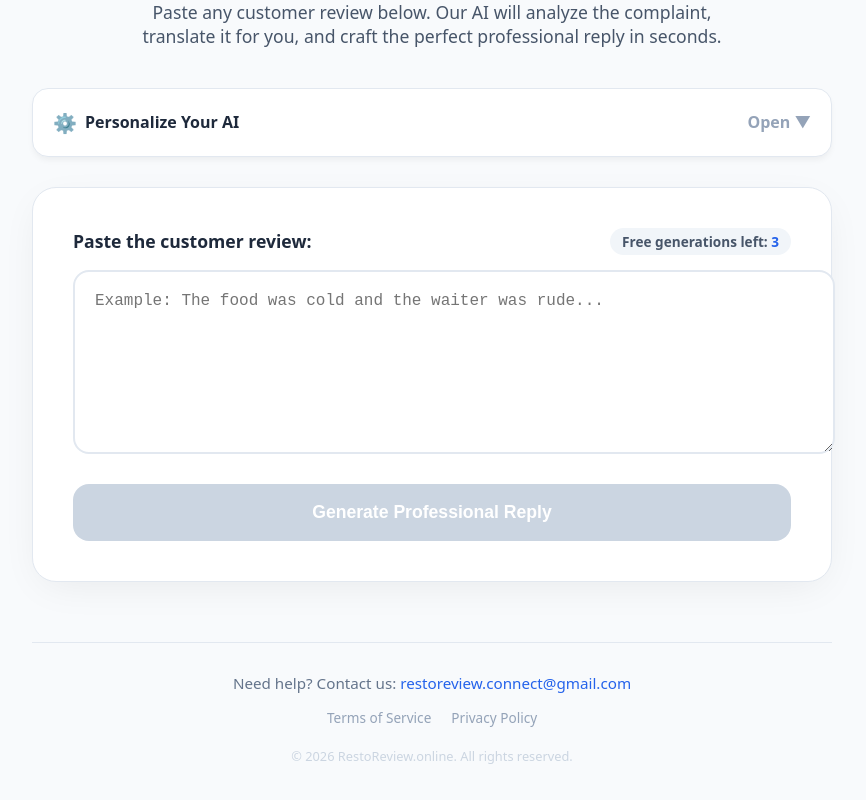
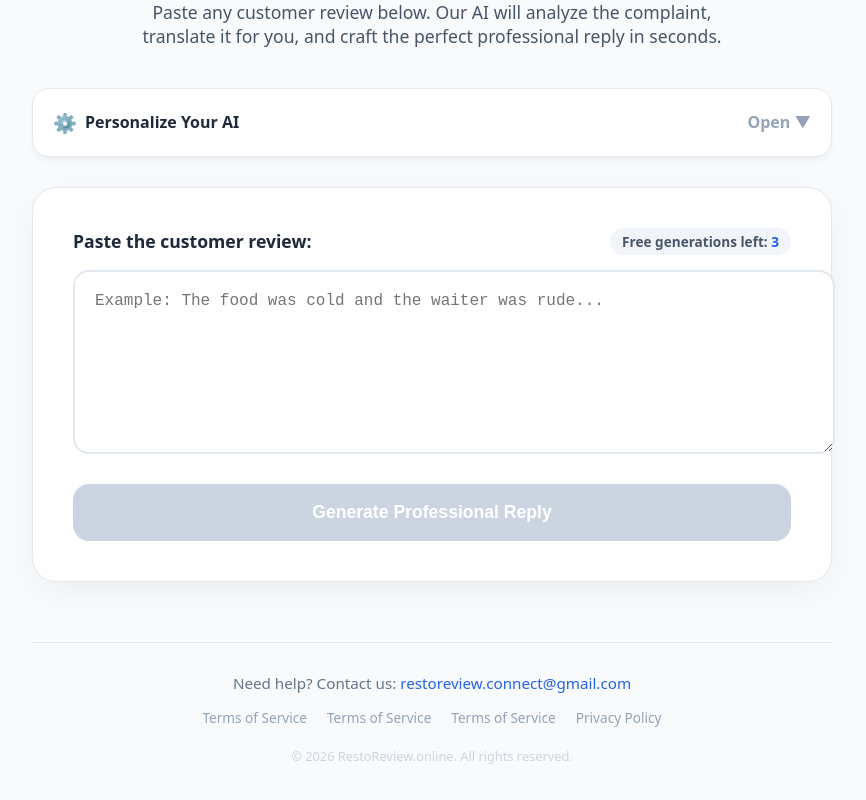
Before and after one commit to RestoReview/restoreview-app, a Next.js app: page / in a window 1280 px wide. Shown: the part 252-1052 px from the top of the page, without its empty margins (208-1074 px from the left). Built offline with nearby package versions, Linux system fonts and the light colour scheme.

Commit message:
Update page.tsx

```diff
--- a/app/page.tsx
+++ b/app/page.tsx
@@ -268,8 +268,12 @@
             Need help? Contact us: <a href="mailto:restoreview.connect@gmail.com" style={{ color: '#2563eb', textDecoration: 'none', fontWeight: '500' }}>restoreview.connect@gmail.com</a>
           </div>
           <div style={{ display: 'flex', justifyContent: 'center', gap: '20px', fontSize: '0.85rem', color: '#94a3b8' }}>
-            <a href="#" style={{ color: '#94a3b8', textDecoration: 'none' }}>Terms of Service</a>
-            <a href="#" style={{ color: '#94a3b8', textDecoration: 'none' }}>Privacy Policy</a>
+            <a href="/legal" style={{ color: '#94a3b8', textDecoration: 'none' }}>Terms of Service</a>
+<a href="/legal" style={{ color: '#94a3b8', textDecoration: 'none' }}>Terms of Service</a>
+
+            <a href="/legal" style={{ color: '#94a3b8', textDecoration: 'none' }}>Terms of Service</a>
+<a href="/legal" style={{ color: '#94a3b8', textDecoration: 'none' }}>Privacy Policy</a>
+
           </div>
           <div style={{ marginTop: '20px', fontSize: '0.8rem', color: '#cbd5e1' }}>
             © 2026 RestoReview.online. All rights reserved.
```
